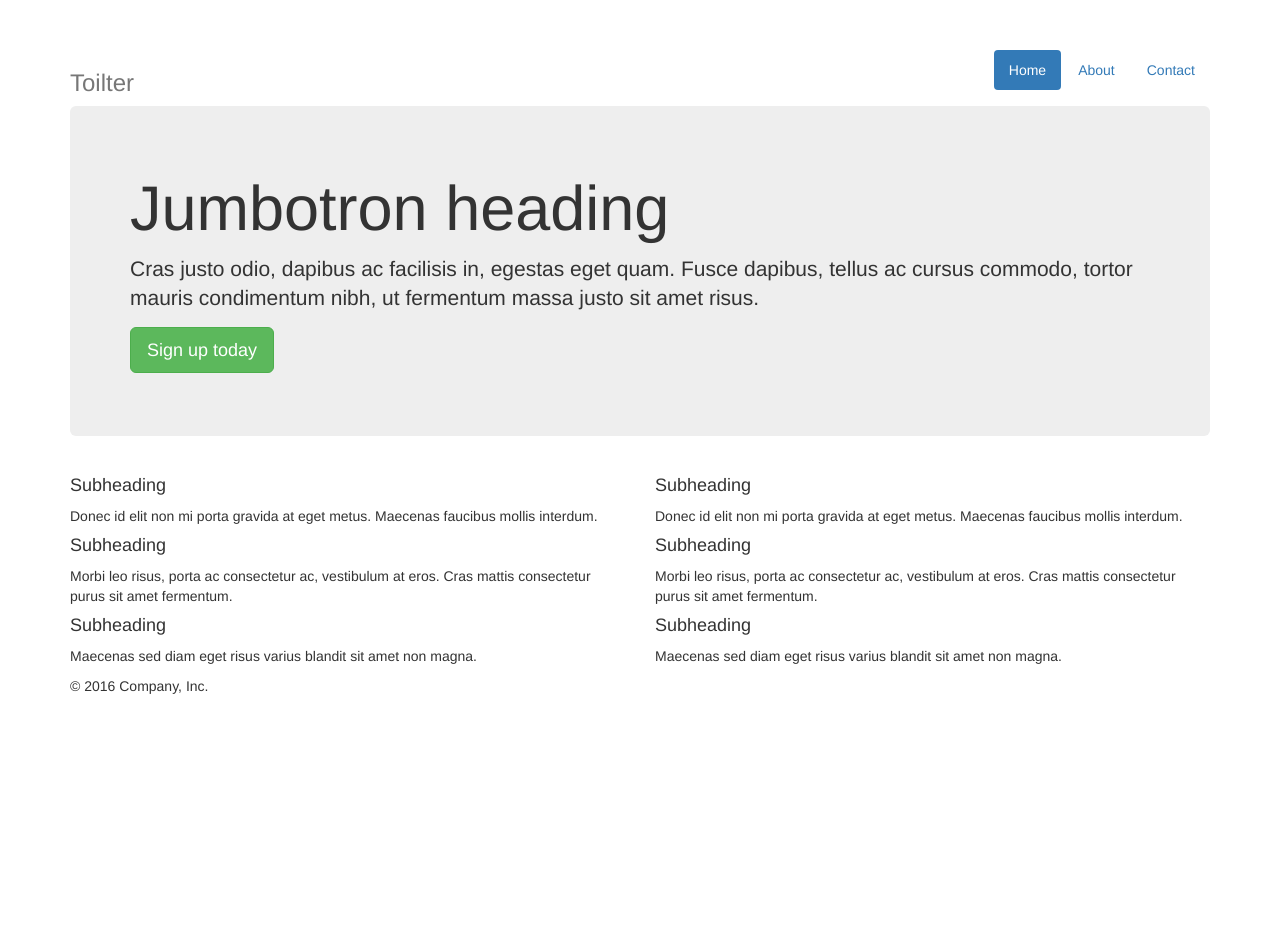
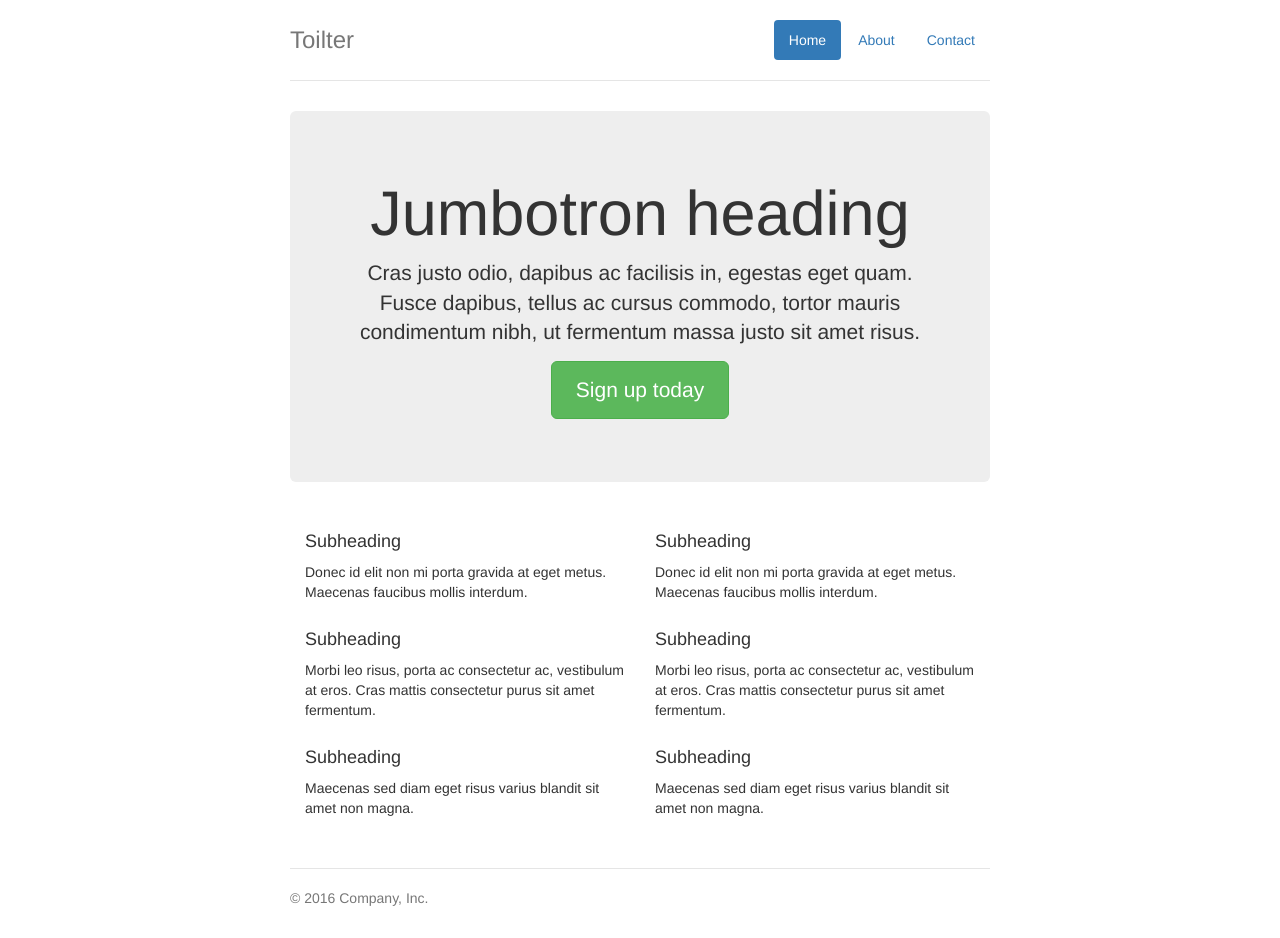
Before and after one commit to Andersongomesdossantos/Toilter, a Flask app: page / in a window 1280 px wide. Before the commit the page ends 694 px from the top, so only its background shows below. Run offline with Flask 2, Linux system fonts and the light colour scheme; some libraries are stand-ins or nearby versions.

Commit message:
commit inicial

```diff
--- a/app/__init__.py
+++ b/app/__init__.py
@@ -2,7 +2,7 @@ from flask import Flask
 from flask_sqlalchemy import SQLAlchemy
 from flask_script import Manager
 from flask_migrate import Migrate, MigrateCommand
-#from app.models import tables
+from lask_login import LoginManager
 
 app = Flask(__name__)
 app.config.from_object('config')
@@ -13,4 +13,5 @@ migrate = Migrate(app, db)
 manager = Manager(app)
 manager.add_command('db', MigrateCommand)
 
+#from app.models import tables
 from app.controllers import default
--- /dev/null
+++ b/app/static/css/jumbotron-narrow.css
@@ -0,0 +1,79 @@
+/* Space out content a bit */
+body {
+  padding-top: 20px;
+  padding-bottom: 20px;
+}
+
+/* Everything but the jumbotron gets side spacing for mobile first views */
+.header,
+.marketing,
+.footer {
+  padding-right: 15px;
+  padding-left: 15px;
+}
+
+/* Custom page header */
+.header {
+  padding-bottom: 20px;
+  border-bottom: 1px solid #e5e5e5;
+}
+/* Make the masthead heading the same height as the navigation */
+.header h3 {
+  margin-top: 0;
+  margin-bottom: 0;
+  line-height: 40px;
+}
+
+/* Custom page footer */
+.footer {
+  padding-top: 19px;
+  color: #777;
+  border-top: 1px solid #e5e5e5;
+}
+
+/* Customize container */
+@media (min-width: 768px) {
+  .container {
+    max-width: 730px;
+  }
+}
+.container-narrow > hr {
+  margin: 30px 0;
+}
+
+/* Main marketing message and sign up button */
+.jumbotron {
+  text-align: center;
+  border-bottom: 1px solid #e5e5e5;
+}
+.jumbotron .btn {
+  padding: 14px 24px;
+  font-size: 21px;
+}
+
+/* Supporting marketing content */
+.marketing {
+  margin: 40px 0;
+}
+.marketing p + h4 {
+  margin-top: 28px;
+}
+
+/* Responsive: Portrait tablets and up */
+@media screen and (min-width: 768px) {
+  /* Remove the padding we set earlier */
+  .header,
+  .marketing,
+  .footer {
+    padding-right: 0;
+    padding-left: 0;
+  }
+  /* Space out the masthead */
+  .header {
+    margin-bottom: 30px;
+  }
+  /* Remove the bottom border on the jumbotron for visual effect */
+  .jumbotron {
+    border-bottom: 0;
+  }
+}
--- a/app/static/css/jumbotron.css
+++ /dev/null
@@ -1,5 +0,0 @@
-/* Move down content because we have a fixed navbar that is 50px tall */
-body {
-    padding-top: 50px;
-    padding-bottom: 20px;
-  }
--- a/app/templates/base.html
+++ b/app/templates/base.html
@@ -4,41 +4,17 @@
     <meta charset="utf-8">
     <meta http-equiv="X-UA-Compatible" content="IE=edge">
     <meta name="viewport" content="width=device-width, initial-scale=1">
-    <!-- The above 3 meta tags *must* come first in the head; any other head content must come *after* these tags -->
     <meta name="description" content="">
     <meta name="author" content="">
-    <link rel="icon" href="../../favicon.ico"<!DOCTYPE html>
-    <html lang="en">
-      <head>
-        <meta charset="utf-8">
-        <meta http-equiv="X-UA-Compatible" content="IE=edge">
-        <meta name="viewport" content="width=device-width, initial-scale=1">
-        <!-- The above 3 meta tags *must* come first in the head; any other head content must come *after* these tags -->
-        <meta name="description" content="">
-        <meta name="author" content="">
-        <link rel="icon" href="../../favicon.ico">
+    <link rel="icon" href="../../favicon.ico">
 
         <title>Toilter!</title>
 
-        <!-- Bootstrap core CSS -->
         <link href="static/css/bootstrap.min.css" rel="stylesheet">
-
-        <!-- IE10 viewport hack for Surface/desktop Windows 8 bug -->
         <link href="static/css/ie10-viewport-bug-workaround.css" rel="stylesheet">
-
-        <!-- Custom styles for this template -->
-        <link href="static/css/jumbotron.css" rel="stylesheet">
-
-        <!-- Just for debugging purposes. Don't actually copy these 2 lines! -->
-        <!--[if lt IE 9]><script src="../../assets/js/ie8-responsive-file-warning.js"></script><![endif]-->
+        <link href="static/css/jumbotron-narrow.css" rel="stylesheet">
         <script src="static/js/ie-emulation-modes-warning.js"></script>
-
-        <!-- HTML5 shim and Respond.js for IE8 support of HTML5 elements and media queries -->
-        <!--[if lt IE 9]>
-          <script src="https://oss.maxcdn.com/html5shiv/3.7.3/html5shiv.min.js"></script>
-          <script src="https://oss.maxcdn.com/respond/1.4.2/respond.min.js"></script>
-        <![endif]-->
-      </head>
+  </head>
 
       <body>
 
@@ -62,12 +38,8 @@
             <p>&copy; 2016 Company, Inc.</p>
           </footer>
 
-        </div> <!-- /container -->
-
-         <!-- jQuery (necessary for Bootstrap's JavaScript plugins) -->
+        </div>
          <script src="https://ajax.googleapis.com/ajax/libs/jquery/1.12.4/jquery.min.js"></script>
-
-         <!-- IE10 viewport hack for Surface/desktop Windows 8 bug -->
         <script src="static/js/ie10-viewport-bug-workaround.js"></script>
       </body>
     </html>
--- a/app/templates/login.html
+++ b/app/templates/login.html
@@ -9,7 +9,7 @@
         <label>Username</label>
         {{ form.username(class="form-control", placeholder="Digite seu usuário") }}
         {% if form.errors.username %}
-        <div class="alert alert-danger" role="alert">...</div>
+        <div class="alert alert-danger" role="alert">
                 <ul>
                 {% for e in form.errors.username %}
                     <li>{{ e }}</li>
@@ -21,7 +21,7 @@
         <label>Password</label>
         {{ form.password(class="form-control", placeholder="Digite sua Senha") }}
         {% if form.errors.password %}
-        <div class="alert alert-danger" role="alert">...</div>
+        <div class="alert alert-danger" role="alert">
             <ul>
             {% for e in form.errors.password %}
                 <li>{{ e }}</li>
--- a/config.py
+++ b/config.py
@@ -1,7 +1,11 @@
+import os.path
+basedir = os.path.abspath(os.path.dirname(__file__))
+
+
 DEBUG = True
 
 
-SQLALCHEMY_DATABASE_URI = 'sqlite:///storange.db'
+SQLALCHEMY_DATABASE_URI = 'sqlite:///' + os.path.join(basedir, 'storange.db')
 SQLALCHEMY_TRACK_MODIFICATIONS = True
 
 SECRET_KEY = 'secret'
```
Also changed, not shown: app/models/tables.py (+4 -4 lines), storange.db.
